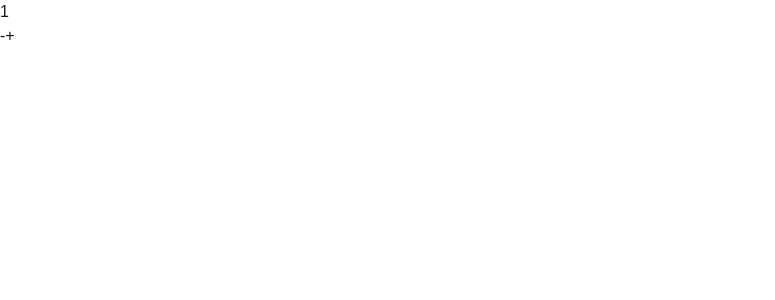
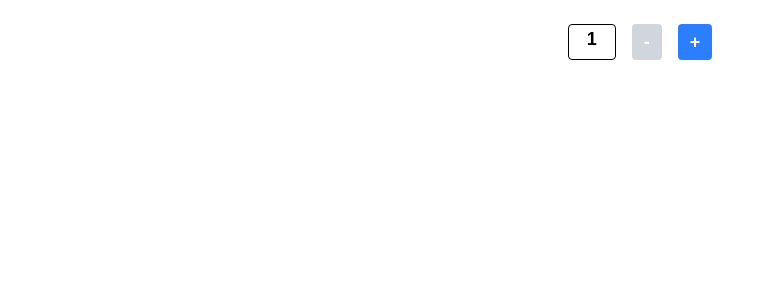
Before and after one commit to falconvn2006/cprg306-assignments, a Next.js app: page /week-4 in a window 1280 px wide. Shown: the top 300 px of the page, without its empty margins (0-775 px from the left). Built offline with nearby package versions, Linux system fonts and the light colour scheme.

Commit message:
Added some styling

```diff
--- a/app/week-4/new-item.js
+++ b/app/week-4/new-item.js
@@ -17,10 +17,10 @@ export default function NewItem() {
 
     // HTML
     return (
-        <div>
-            <p>{quantity}</p>
-            <button onClick={decrement} disabled={quantity<=min}>-</button>
-            <button onClick={increment} disabled={quantity>=max}>+</button>
+        <div className="mx-auto my-4 justify-center flex space-x-4 bg-white w-45 p-2 rounded">
+            <p className="text-black w-12 text-lg font-bold text-center border border-black rounded">{quantity}</p>
+            <button className={`px-3 py-1 rounded font-extrabold text-lg text-white ${quantity<=min ? 'bg-gray-300 cursor-not-allowed' : 'bg-blue-500 hover:bg-blue-600'}`} onClick={decrement} disabled={quantity<=min}>-</button>
+            <button className={`px-3 py-1 rounded font-extrabold text-lg text-white ${quantity>=max ? 'bg-gray-300 cursor-not-allowed' : 'bg-blue-500 hover:bg-blue-600'}`} onClick={increment} disabled={quantity>=max}>+</button>
         </div>
     );
 }
```
